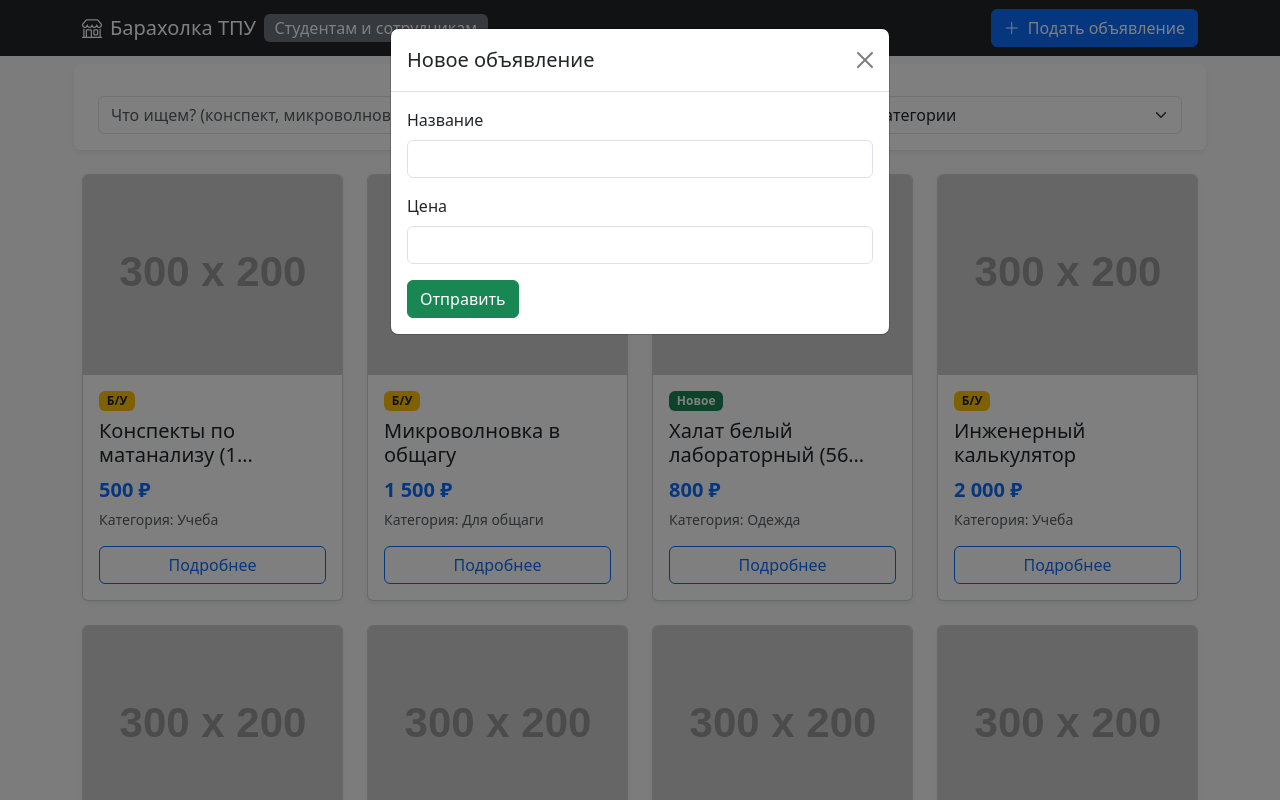
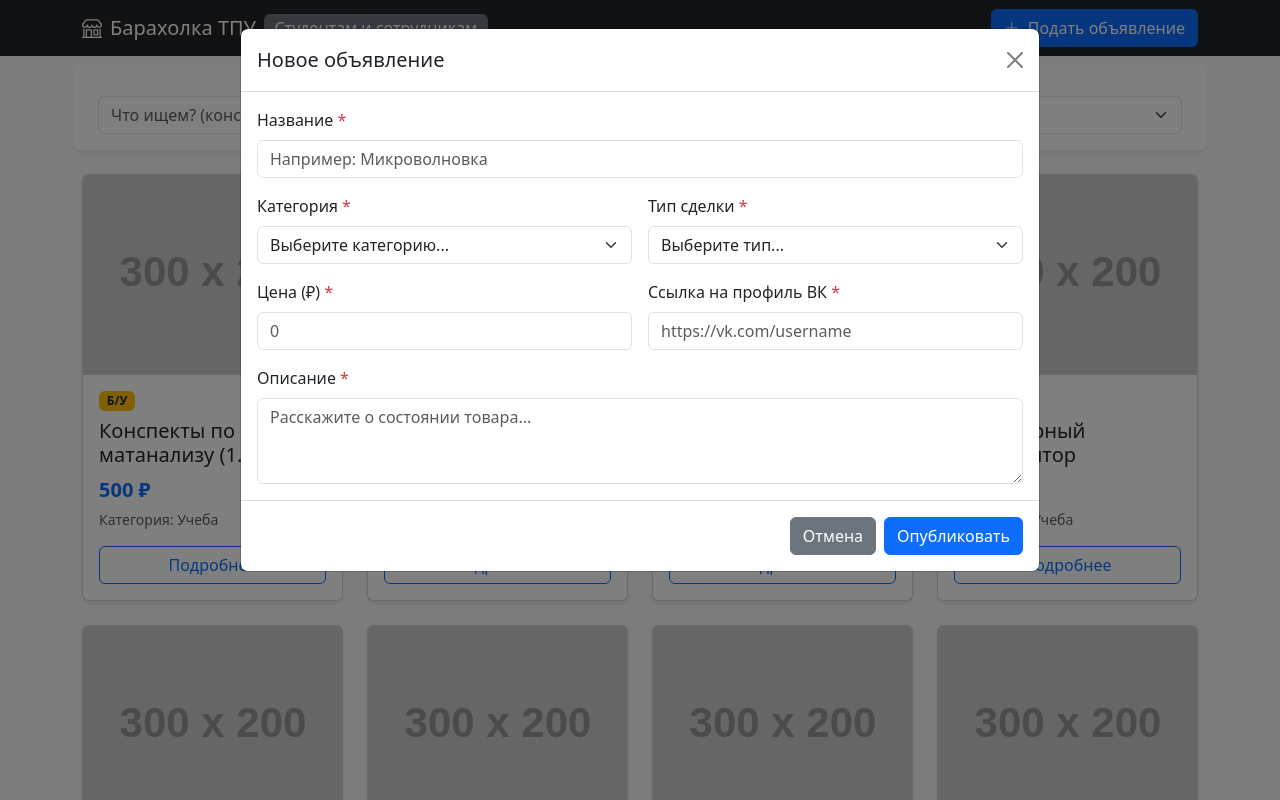
Before and after one commit to lelouch-byte/local-marketplace, a plain HTML site: page frontend/index.html in a window 1280 px wide. Both pictures are taken after a click on the button "Подать объявление". Shown: the top 800 px of the page. Drawn offline with nearby package versions, Linux system fonts and the light colour scheme; placeholder pictures from the web are drawn by us.

Commit message:
feat: добавлена форма создания объявления (closes #7)

```diff
--- a/frontend/index.html
+++ b/frontend/index.html
@@ -3,25 +3,31 @@
 <head>
     <meta charset="UTF-8">
     <meta name="viewport" content="width=device-width, initial-scale=1.0">
-    <title>Витрина объявлений</title>
+    <title>Барахолка ТПУ</title>
+    <!-- Bootstrap 5 CSS -->
     <link href="https://cdn.jsdelivr.net/npm/bootstrap@5.3.2/dist/css/bootstrap.min.css" rel="stylesheet">
+    <!-- Иконки Bootstrap -->
     <link rel="stylesheet" href="https://cdn.jsdelivr.net/npm/bootstrap-icons@1.11.1/font/bootstrap-icons.css">
+    <!-- Наши стили -->
     <link rel="stylesheet" href="style.css">
 </head>
 <body class="bg-light">
 
+    <!-- 1. НАВИГАЦИОННАЯ ПАНЕЛЬ -->
     <nav class="navbar navbar-expand-lg navbar-dark bg-dark">
         <div class="container">
             <a class="navbar-brand d-flex align-items-center gap-2" href="#">
                 <i class="bi bi-shop"></i> Барахолка ТПУ
                 <span class="badge bg-secondary fs-6 fw-normal d-none d-md-inline">Студентам и сотрудникам</span>
             </a>
-            <button class="btn btn-primary d-flex align-items-center gap-2" data-bs-toggle="modal" data-bs-target="#addAdModal">
+            <!-- ВАЖНО: здесь изменен target на createAdModal -->
+            <button class="btn btn-primary d-flex align-items-center gap-2" data-bs-toggle="modal" data-bs-target="#createAdModal">
                 <i class="bi bi-plus-lg"></i> Подать объявление
             </button>
         </div>
     </nav>
 
+    <!-- 2. ПАНЕЛЬ ФИЛЬТРОВ -->
     <div class="container my-4">
         <div class="row g-3 bg-white p-3 rounded shadow-sm">
             <div class="col-12 col-md-8">
@@ -39,37 +45,96 @@
         </div>
     </div>
 
+    <!-- 3. СЕТКА КАРТОЧЕК -->
     <div class="container pb-5">
         <div class="row row-cols-1 row-cols-md-2 row-cols-lg-3 row-cols-xl-4 g-4" id="adsGrid">
             <!-- Карточки появятся здесь -->
         </div>
     </div>
 
-    <div class="modal fade" id="addAdModal" tabindex="-1" aria-hidden="true">
-      <div class="modal-dialog">
+    <!-- 4. МОДАЛЬНОЕ ОКНО СОЗДАНИЯ ОБЪЯВЛЕНИЯ (Задача #7) -->
+    <div class="modal fade" id="createAdModal" tabindex="-1" aria-labelledby="createAdModalLabel" aria-hidden="true">
+      <div class="modal-dialog modal-lg">
         <div class="modal-content">
           <div class="modal-header">
-            <h5 class="modal-title">Новое объявление</h5>
+            <h5 class="modal-title" id="createAdModalLabel">Новое объявление</h5>
             <button type="button" class="btn-close" data-bs-dismiss="modal" aria-label="Закрыть"></button>
           </div>
           <div class="modal-body">
-            <form id="adForm">
-                <div class="mb-3">
-                    <label class="form-label">Название</label>
-                    <input type="text" class="form-control" required>
+
+            <!-- Контейнер для ошибок отправки (скрыт по умолчанию) -->
+            <div id="formError" class="alert alert-danger d-none" role="alert">
+              Ошибка отправки. Попробуйте позже.
+            </div>
+
+            <!-- Форма (novalidate отключает дефолтные браузерные тултипы) -->
+            <form id="createAdForm" class="needs-validation" novalidate>
+              <div class="row g-3">
+
+                <div class="col-12">
+                  <label for="adTitle" class="form-label">Название <span class="text-danger">*</span></label>
+                  <input type="text" class="form-control" id="adTitle" required minlength="3" placeholder="Например: Микроволновка">
+                  <div class="invalid-feedback">Введите название (минимум 3 символа).</div>
                 </div>
-                <div class="mb-3">
-                    <label class="form-label">Цена</label>
-                    <input type="number" class="form-control" required>
+
+                <div class="col-md-6">
+                  <label for="adCategory" class="form-label">Категория <span class="text-danger">*</span></label>
+                  <select class="form-select" id="adCategory" required>
+                    <option value="" selected disabled>Выберите категорию...</option>
+                    <option value="study">Учеба и книги</option>
+                    <option value="tech">Техника и гаджеты</option>
+                    <option value="dorm">Для общаги и дома</option>
+                    <option value="clothes">Одежда и мерч</option>
+                  </select>
+                  <div class="invalid-feedback">Выберите категорию.</div>
                 </div>
-                <button type="submit" class="btn btn-success">Отправить</button>
+
+                <div class="col-md-6">
+                  <label for="adDealType" class="form-label">Тип сделки <span class="text-danger">*</span></label>
+                  <select class="form-select" id="adDealType" required>
+                    <option value="" selected disabled>Выберите тип...</option>
+                    <option value="sale">Продажа</option>
+                    <option value="free">Отдам бесплатно</option>
+                    <option value="exchange">Обмен</option>
+                  </select>
+                  <div class="invalid-feedback">Выберите тип сделки.</div>
+                </div>
+
+                <div class="col-md-6">
+                  <label for="adPrice" class="form-label">Цена (₽) <span class="text-danger">*</span></label>
+                  <input type="number" class="form-control" id="adPrice" required min="0" placeholder="0">
+                  <div class="invalid-feedback">Укажите цену (0 или больше).</div>
+                </div>
+
+                <!-- Изменили Telegram на ВК -->
+                <div class="col-md-6">
+                  <label for="adVk" class="form-label">Ссылка на профиль ВК <span class="text-danger">*</span></label>
+                  <input type="url" class="form-control" id="adVk" required placeholder="https://vk.com/username">
+                  <div class="invalid-feedback">Укажите ссылку на ваш профиль ВК (начиная с https://).</div>
+                </div>
+
+                <div class="col-12">
+                  <label for="adDescription" class="form-label">Описание <span class="text-danger">*</span></label>
+                  <textarea class="form-control" id="adDescription" rows="3" required placeholder="Расскажите о состоянии товара..."></textarea>
+                  <div class="invalid-feedback">Добавьте описание товара.</div>
+                </div>
+
+              </div>
             </form>
+          </div>
+
+          <div class="modal-footer">
+            <button type="button" class="btn btn-secondary" data-bs-dismiss="modal">Отмена</button>
+            <!-- Кнопка Опубликовать привязана к форме через form="createAdForm" -->
+            <button type="submit" form="createAdForm" class="btn btn-primary">Опубликовать</button>
           </div>
         </div>
       </div>
     </div>
 
+    <!-- Bootstrap JS -->
     <script src="https://cdn.jsdelivr.net/npm/bootstrap@5.3.2/dist/js/bootstrap.bundle.min.js"></script>
+    <!-- Наш JS -->
     <script src="script.js"></script>
 </body>
 </html>
--- a/frontend/script.js
+++ b/frontend/script.js
@@ -1,3 +1,4 @@
+// Тестовые данные
 const adsData = [
     { id: 1, title: "Конспекты по матанализу (1 семестр)", price: 500, category: "study", status: "used", statusText: "Б/У" },
     { id: 2, title: "Микроволновка в общагу", price: 1500, category: "dorm", status: "used", statusText: "Б/У" },
@@ -13,6 +14,7 @@ const grid = document.getElementById('adsGrid');
 const searchInput = document.getElementById('searchInput');
 const categoryFilter = document.getElementById('categoryFilter');
 
+// --- ОТРИСОВКА КАРТОЧЕК ---
 function renderAds(ads) {
     grid.innerHTML = '';
     if (ads.length === 0) {
@@ -49,6 +51,7 @@ function getCategoryName(cat) {
     return map[cat] || cat;
 }
 
+// --- ФИЛЬТРАЦИЯ ---
 function filterAds() {
     const query = searchInput.value.toLowerCase();
     const category = categoryFilter.value;
@@ -62,4 +65,41 @@ function filterAds() {
 
 searchInput.addEventListener('input', filterAds);
 categoryFilter.addEventListener('change', filterAds);
+
+// --- ЛОГИКА ДЛЯ ФОРМЫ (Задача #7) ---
+const createAdForm = document.getElementById('createAdForm');
+const formError = document.getElementById('formError');
+const createAdModalElement = document.getElementById('createAdModal');
+const createAdModal = new bootstrap.Modal(createAdModalElement);
+
+createAdForm.addEventListener('submit', function (event) {
+    event.preventDefault(); // Останавливаем перезагрузку страницы
+    event.stopPropagation();
+
+    // Проверяем валидацию
+    if (!createAdForm.checkValidity()) {
+        createAdForm.classList.add('was-validated');
+        return;
+    }
+
+    // Собираем данные (пока в консоль)
+    const formData = {
+        title: document.getElementById('adTitle').value,
+        category: document.getElementById('adCategory').value,
+        dealType: document.getElementById('adDealType').value,
+        price: document.getElementById('adPrice').value,
+        vkLink: document.getElementById('adVk').value,
+        description: document.getElementById('adDescription').value
+    };
+
+    console.log('Данные нового объявления:', formData);
+
+    // Успешная отправка (закрываем окно, очищаем форму)
+    createAdModal.hide();
+    createAdForm.reset();
+    createAdForm.classList.remove('was-validated');
+    formError.classList.add('d-none');
+});
+
+// Первичная отрисовка
 renderAds(adsData);
```
